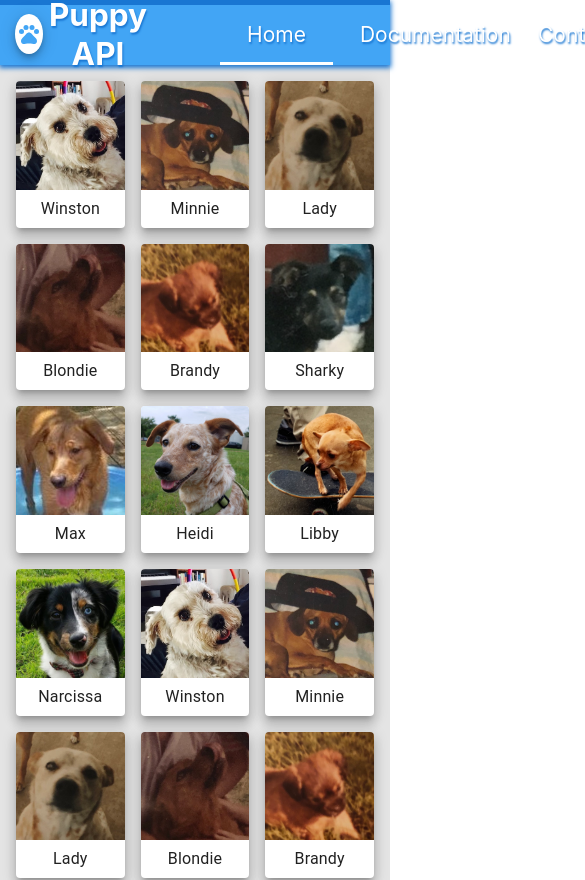
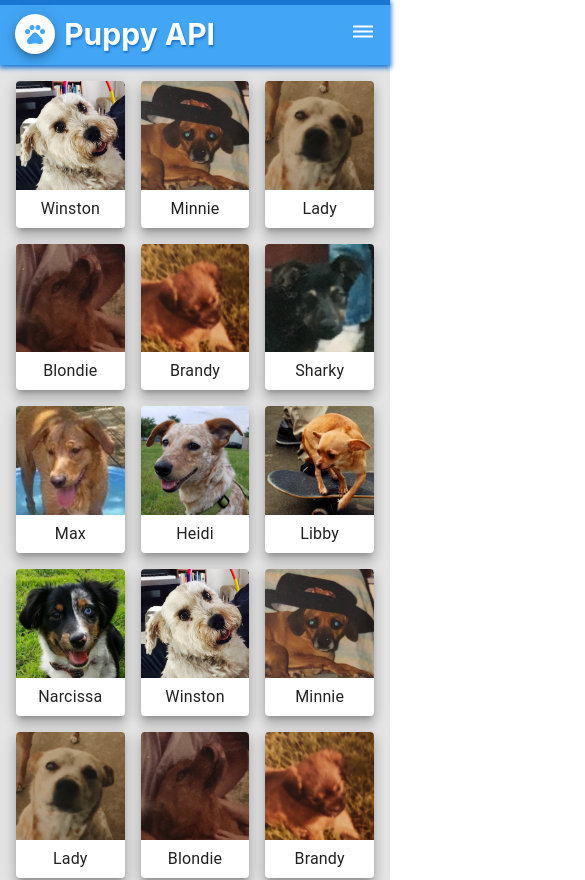
Before and after one commit to robpwatkins/puppyapi2, a React (Create React App) app: page / in a window 390 px wide. Shown: the top 880 px of the page, 585 px wide, since content can reach past the window. Built offline with nearby package versions, Linux system fonts and the light colour scheme.

Commit message:
she is responsive, ladies and gentlemen

```diff
--- a/src/App.css
+++ b/src/App.css
@@ -5,7 +5,7 @@
   align-items: center;
   justify-content: center;
   background: #bdbdbd69;
-  font-size: 21px;
+  font-size: 20px;
 }
 
 header {
@@ -25,7 +25,7 @@ header {
 
 .icon-title {
   display: flex;
-  width: 210px;
+  width: 200px;
   height: 90%;
   align-items: center;
   justify-content: space-between;
@@ -36,6 +36,10 @@ h2 {
   margin: 0;
 }
 
+.burger {
+  display: none;
+}
+
 .header-box {
   display: flex;
   width: 100%;
@@ -44,18 +48,15 @@ h2 {
   justify-content: space-between;
 }
 
-.thumbs {
-  padding: 16px;
-}
-
 ul {
   display: flex;
   height: 100%;
-  width: 450px;
+  width: 385px;
   justify-content: space-evenly;
   align-items: center;
   margin: 0;
-  /* font-size: 21px; */
+  padding: 0;
+  font-size: 18px;
   list-style-type: none;
 }
 
@@ -65,3 +66,21 @@ ul {
   line-height: 61px;
   border-bottom: 3px solid white;
 }
+
+.thumbs {
+  padding: 16px;
+}
+
+@media (max-width: 600px) {
+  nav {
+    padding-right: 15px;
+  }
+
+  .burger {
+    display: block;
+  }
+
+  ul {
+    display: none;
+  }
+}
--- a/src/components/Header.js
+++ b/src/components/Header.js
@@ -1,6 +1,6 @@
 import React from 'react';
 import { AppBar, Toolbar, Typography, Fab } from '@material-ui/core';
-import { Pets } from '@material-ui/icons';
+import { Pets, Dehaze } from '@material-ui/icons';
 
 function Header() {
   return (
@@ -14,6 +14,9 @@ function Header() {
           <h2>Puppy API</h2>
         </div>
         <nav>
+          <div className="burger">
+            <Dehaze />
+          </div>
           <ul>
             <li className="home">Home</li>
             <li>Documentation</li>
```
